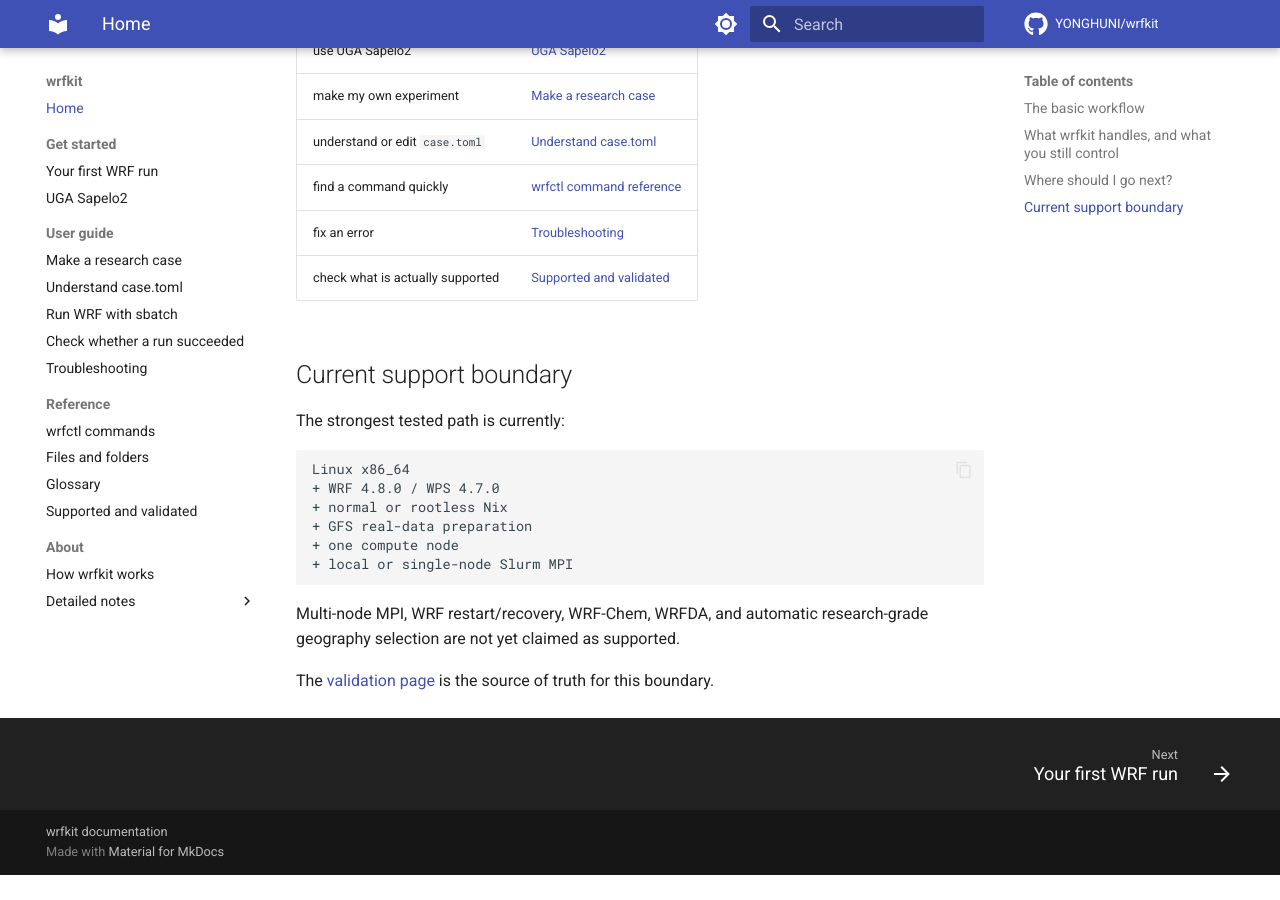
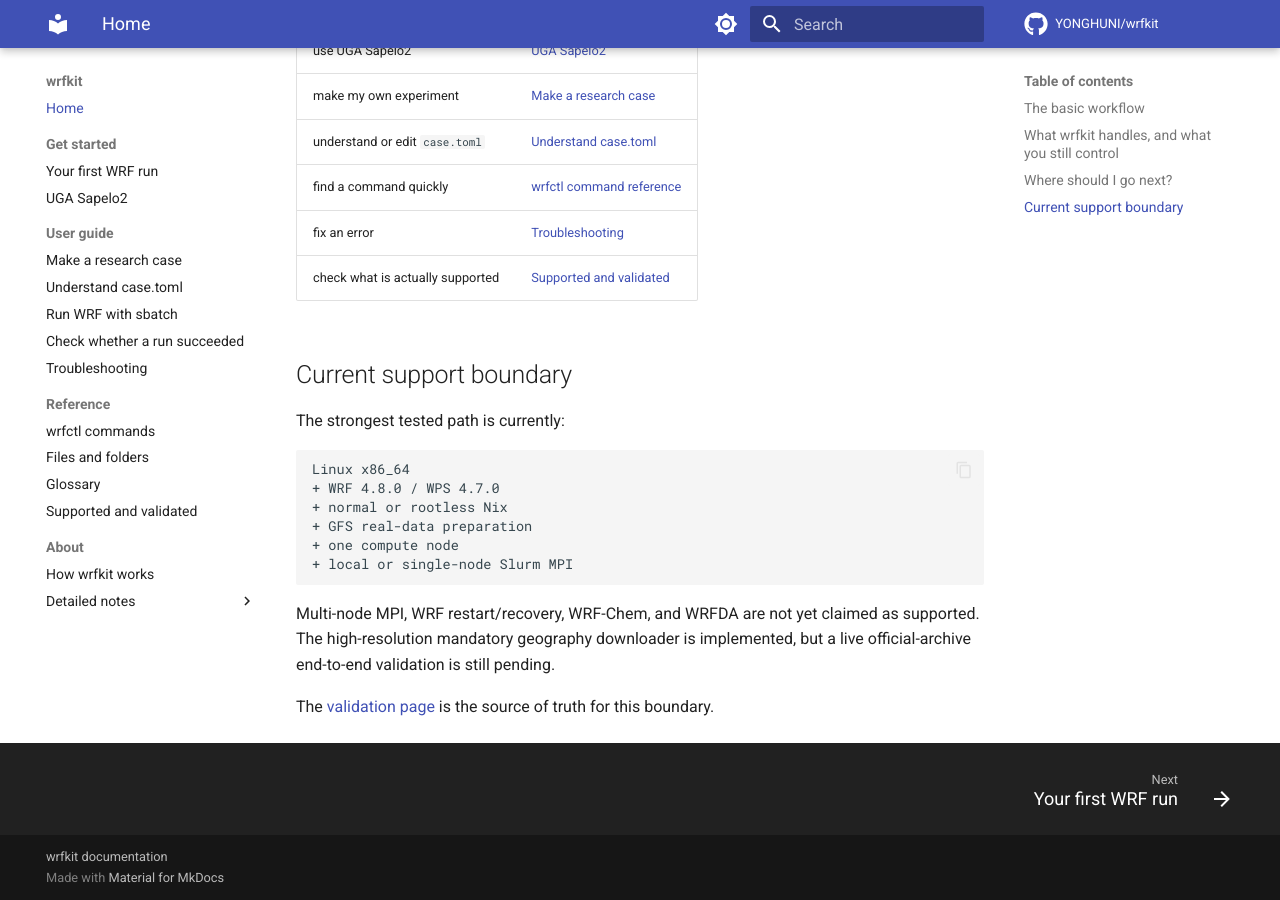
Before and after one commit to YONGHUNI/wrfkit, an MkDocs documentation site: the page built from docs/index.md, in a window 1280 px wide and 900 px high, scrolled down 1376 px. Built offline with MkDocs 1.6.1 and Material for MkDocs 9.7.7, drawn with Linux system fonts in a browser that asks for light colours; comment, search, counter and statistics services are not loaded; before the commit the page ends 2251 px from its top, so only the background shows below that.

Commit message:
docs: expose managed high-resolution geography acquisition

````diff
--- a/docs/index.md
+++ b/docs/index.md
@@ -78,7 +78,8 @@ Linux x86_64
 + local or single-node Slurm MPI
 ```
 
-Multi-node MPI, WRF restart/recovery, WRF-Chem, WRFDA, and automatic
-research-grade geography selection are not yet claimed as supported.
+Multi-node MPI, WRF restart/recovery, WRF-Chem, and WRFDA are not yet claimed
+as supported. The high-resolution mandatory geography downloader is implemented,
+but a live official-archive end-to-end validation is still pending.
 
 The [validation page](validation.md) is the source of truth for this boundary.
````
Also changed, not shown: README.md (+8 -7 lines), docs/features.md (+3 -2 lines), docs/validation.md (+2 -2 lines), 1 other file.
